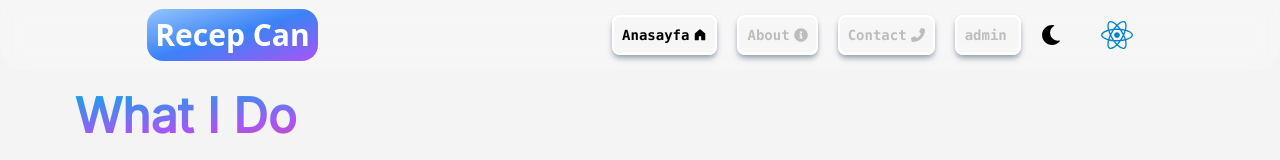
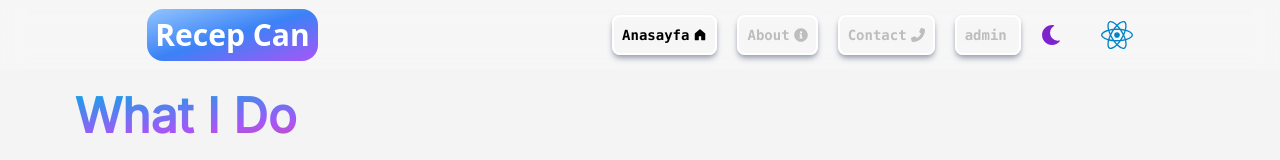
Before and after one commit to recepcan/recep-can, a React (Vite) app in the folder client/: page / in a window 1280 px wide. Shown: the top 160 px of the page. Built offline with nearby package versions, Linux system fonts and the light colour scheme; no server answers.

Commit message:
dark mod düzenlendi

```diff
--- a/client/src/Components/Header.jsx
+++ b/client/src/Components/Header.jsx
@@ -2,7 +2,7 @@ import React, { useEffect, useRef, useState } from 'react'
 import { useDispatch, useSelector } from 'react-redux'
 import { Link, NavLink, useLocation } from 'react-router-dom'
 import { FaFlagCheckered, FaInfoCircle, FaMoon, FaReact } from "react-icons/fa";
-import { changeLanguage, ddAdd, ddremove, toggleMenu, toggledarkMode } from '../store/headerSlice';
+import { changeLanguage, ddAdd, ddremove, toggleMenu, toggleTheme } from '../store/headerSlice';
 import { AiOutlineMenu } from 'react-icons/ai';
 import { GiMoon } from 'react-icons/gi';
 import { BiSolidSun } from 'react-icons/bi';
@@ -15,15 +15,15 @@ import { FaPhoneFlip } from 'react-icons/fa6';
 function Header() {
 
 
-    const { menu, darkMode, dropdown } = useSelector(state => state.header)
+    const { menu, theme, dropdown } = useSelector(state => state.header)
     const dispatch = useDispatch()
 
-    const setMod = () => {
-        document.body.classList.toggle('dark');
-        dispatch(toggledarkMode())
+    // const setMod = () => {
+    //     document.body.classList.toggle('dark');
+    //     dispatch(toggledarkMode())
 
 
-    }
+    // }
     // const itemRefs = Links?.map(() => useRef(null));
 
     const [hoveredItem, setHoveredItem] = useState({ name: '' });
@@ -94,8 +94,9 @@ function Header() {
             animate={{ opacity: 1 }}
             transition={{ duration: 2 }}
 
-            className='w-full  flex  items-center justify-around max-md:justify-between max-md:px-5 max-md:flex-row-reverse  h-[70px] z-50   backdrop-blur-md  bg-white/20 text-[#6666]
-            dark:bg-black/30 dark:text-white dark:border-b border-green-500  rounded-b-3xl transition-colors duration-300
+            className='w-full  flex  items-center justify-around max-md:justify-between max-md:px-5 max-md:flex-row-reverse
+             h-[70px] z-50   backdrop-blur-md  bg-white/20 text-[#6666]
+            dark:bg-black/30 dark:text-white dark:border-b border-green-500   transition-colors duration-300
         md:fixed max-md:h-[50px] '>
 
             <Link to="/">
@@ -135,12 +136,12 @@ function Header() {
                 <div className='max-md:flex-row-reverse flex items-center justify-between' >
                     <button
                         className=' pl-5    rounded-lg'
-                        onClick={setMod} >
-                        {darkMode
+                        onClick={()=>dispatch(toggleTheme())} >
+                        {theme=== 'dark'
                             ?
                             <BiSolidSun className='text-orange-400 text-2xl' />
                             :
-                            <FaMoon className='text-black text-xl' />}
+                            <FaMoon className='text-purple-700 text-xl' />}
                     </button>
 
                     <div
--- /dev/null
+++ b/client/src/Components/ThemeProvider.jsx
@@ -0,0 +1,15 @@
+import React from 'react'
+import { useSelector } from 'react-redux'
+
+function ThemeProvider({children}) {
+    const {theme} =useSelector(state=>state.header)
+  return (
+    <div className={theme}>
+    <div className='bg-gray-100 text-black dark:text-white dark:bg-gray-900'>
+    {children}
+    </div>
+    </div>
+  )
+}
+
+export default ThemeProvider
--- a/client/src/Pages/Adminpages/AdminHomeComponent.jsx
+++ b/client/src/Pages/Adminpages/AdminHomeComponent.jsx
@@ -7,9 +7,7 @@ export default function AdminHomeComponent() {
   return (
     <>
     <div className='bg-white w-full   min-h-full flex-1  space-y-5 rounded-lg'>
-      <div className='w-full   p-3 bg-[#1a2e44] text-white rounded-sm mb-5 shadow-md shadow-gray-400'>
-        <h1>This is the Home page component. You can manage the home page in here</h1>
-      </div>
+
       <div className='w-full md:flex-row flex flex-col items-center justify-between  h-full '>
      <div className='flex flex-col space-x-5 w-full md:w-1/2 border-2 border-red-500'>
      <GetPosts limit={1} />
--- a/client/src/Pages/Adminpages/AdminPage.jsx
+++ b/client/src/Pages/Adminpages/AdminPage.jsx
@@ -40,13 +40,18 @@ function AdminPage() {
     {
 
       <div
-      className={`${adminMenu? 'lg:w-1/5 max-md:flex-1' : 'w-14'} transition-all duration-500  border-gray-400  min-h-screen `}>
+      className={`${adminMenu? 'lg:w-1/5 max-md:flex-1' : 'w-14 '} transition-all duration-500  border-gray-400  min-h-screen `}>
       <DashSidebar adminMenu={adminMenu} />
       </div>
     }
 
 
       <div className={`md:flex-1 ${adminMenu && "max-md:hidden" } w-full min-h-full box-border p-2 max-h-screen overflow-y-auto bg-white border-black`} >
+
+      <div className='w-full uppercase flex  justify-center  p-3 bg-[#1a2e44] text-white
+       rounded-sm mb-5 shadow-md shadow-gray-400'>
+      Edit {tab} Page
+      </div>
       {tab==='home' &&  (<AdminHomeComponent/>)}
       {tab==='' &&  (<AdminHomeComponent/>)}
       {tab==='about' && (<AdminAboutComponent/>) }
--- a/client/src/main.jsx
+++ b/client/src/main.jsx
@@ -5,13 +5,16 @@ import { Provider } from 'react-redux'
 import {store,persistor} from "./store/store"
 import './index.css'
 import { PersistGate } from 'redux-persist/integration/react'
+import ThemeProvider from './Components/ThemeProvider.jsx'
 
 
 ReactDOM.createRoot(document.getElementById('root')).render(
 
 <PersistGate persistor={persistor} >
   <Provider store={store}>
+    <ThemeProvider>
     <App />
+    </ThemeProvider>
   </Provider>
   </PersistGate>
   ,
--- a/client/src/store/headerSlice.js
+++ b/client/src/store/headerSlice.js
@@ -4,7 +4,7 @@ import { createSlice } from '@reduxjs/toolkit'
 export const headerSlice = createSlice({
   name: 'header',
   initialState: {
-    darkMode: false,
+    theme: 'light',
     language: true,
     menu: false,
     Links:[
@@ -87,8 +87,8 @@ export const headerSlice = createSlice({
     toggleMenu: state => {
       state.menu = !state.menu
     },
-    toggledarkMode: state => {
-      state.darkMode = !state.darkMode
+    toggleTheme: state => {
+      state.theme = state.theme==='light' ? 'dark' : 'light'
     },
     ddAdd: state => {
       state.dropdown = true
@@ -100,6 +100,6 @@ export const headerSlice = createSlice({
 })
 
 // Action creators are generated for each case reducer function
-export const { changeLanguage, changePath, toggleMenu, toggledarkMode, ddAdd,ddremove } = headerSlice.actions
+export const { changeLanguage, changePath, toggleMenu, toggleTheme, ddAdd,ddremove } = headerSlice.actions
 
 export default headerSlice.reducer
```
Also changed, not shown: 1 other file (tests, documents, lock files or other folders).
